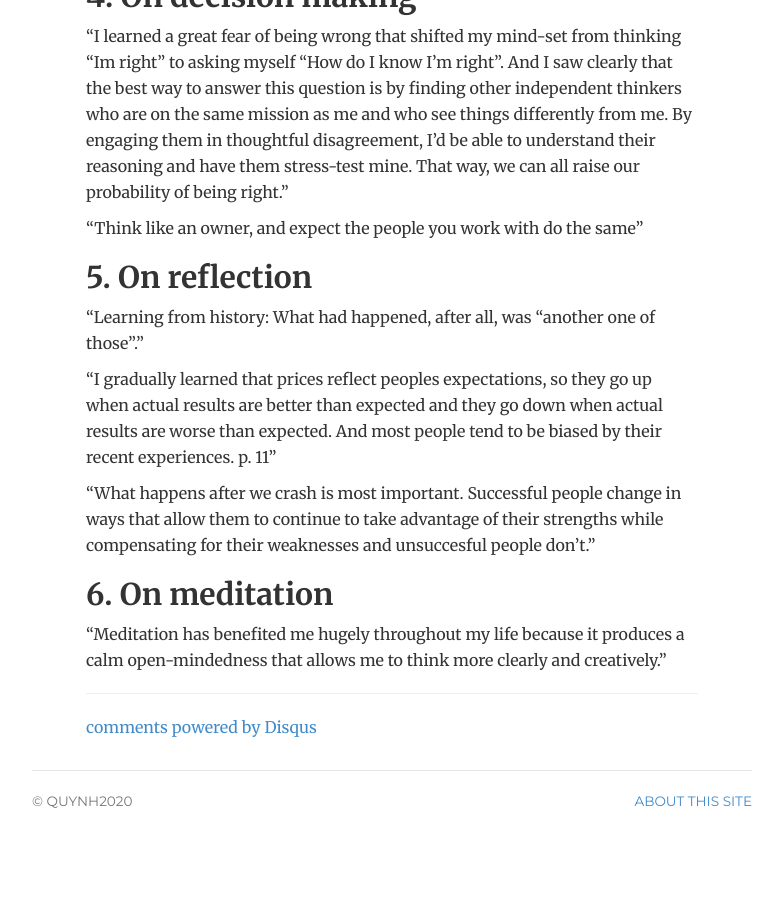
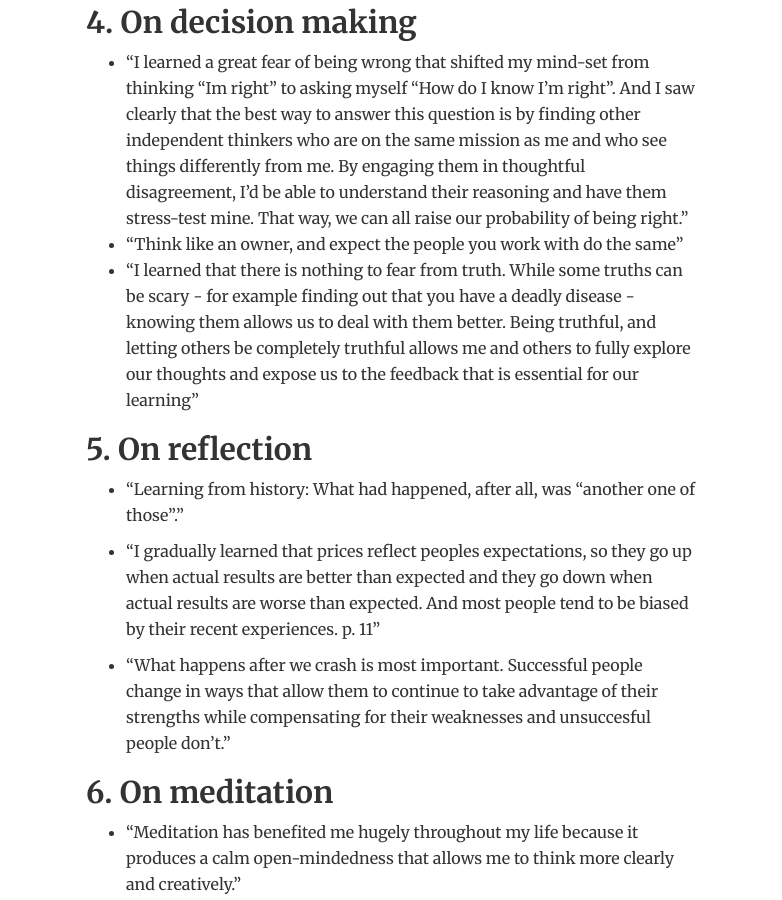
Before and after one commit to quynhdinh/quynhdinh.github.io, a Jekyll site: the page built from _posts/2020-12-07-principles-raydalio.md, in a window 1280 px wide and 900 px high, scrolled down 1286 px. Shown: the whole window, without its empty margins (248-1030 px from the left). Built offline with Jekyll 4.4.1, drawn with Linux system fonts in a browser that asks for light colours; comment, search, counter and statistics services are not loaded; before the commit the page ends 2148 px from its top, so only the background shows below that; some of the changed text lies outside the part shown.

Commit message:
Minor changes

```diff
--- a/_posts/2020-12-07-principles-raydalio.md
+++ b/_posts/2020-12-07-principles-raydalio.md
@@ -1,48 +1,90 @@
 ---
 layout: post
-title: "Some principles"
+title: "Some principles to live by"
 ---
+
 Here are some notes from the book **Principles** written by Ray Dalio.
+
 ## 1. On the importance of principles
 
-"The most important thing i learned is an approach to life based on principles that helps me find out whats true and what to do about it."
 
-"Principles are fundamental truths that serve as the foundations for behaviour that gets you what you want out of life. They can be applied again and again in similar situations to help you achieve your goals."
+
+- "The most important thing i learned is an approach to life based on principles that helps me find out whats true and what to do about it."
+
+
+
+- "Principles are fundamental truths that serve as the foundations for behaviour that gets you what you want out of life. They can be applied again and again in similar situations to help you achieve your goals."
+
+
 
 1) What do you want?
 
+
+
 2) What is true?
+
+
 
 3) What should you do to achieve what you want in light of what is true?
 
-"Having a good set of principles is like having a good collection of recipes for success."
+
+
+- "Having a good set of principles is like having a good collection of recipes for success."
+
+
 
 ## 2. On being grit
 
-"The most painful lesson that was repeatedly hammered home is that you can never be sure of anything: There are always risks out there that can hurt you badly, even in the seemingly safest bets, so its always best to assume you're missing something. This lesson changed my approach to decision making in ways that will reverberate throughout this book - and to which I attribute much of my success."
 
-"There is almost always a good path that you just haven't figured out yet, so look for it until you find it rather than settle for the choice that is then apparent to you."
 
-"I saw that to do exceptionally well you have to push your limits and that, if you push your limits, you will crash and it will hurt a lot. You will think you have failed - but that won't be true unless you give up. Believe it or not, your pain will fade and you will have many other opportunities ahead of you, though you might not see them at the time. The most important thing you can do is to gather the lessons these failures provide and gain humility and radical open-mindedness in order to increase your chances of success. Then you press on."
+- "The most painful lesson that was repeatedly hammered home is that you can never be sure of anything: There are always risks out there that can hurt you badly, even in the seemingly safest bets, so its always best to assume you're missing something. This lesson changed my approach to decision making in ways that will reverberate throughout this book - and to which I attribute much of my success."
+
+
+
+- "There is almost always a good path that you just haven't figured out yet, so look for it until you find it rather than settle for the choice that is then apparent to you."
+
+
+
+- "I saw that to do exceptionally well you have to push your limits and that, if you push your limits, you will crash and it will hurt a lot. You will think you have failed - but that won't be true unless you give up. Believe it or not, your pain will fade and you will have many other opportunities ahead of you, though you might not see them at the time. The most important thing you can do is to gather the lessons these failures provide and gain humility and radical open-mindedness in order to increase your chances of success. Then you press on."
+
+
 
 ## 3. On transparency
 
-"I believed strongly that we should bring problems and disagreements to the surface to learn what should be done to make things better. So Ross and i worked to build out an "error log" in the trading department."
+
+
+- "I believed strongly that we should bring problems and disagreements to the surface to learn what should be done to make things better. So Ross and i worked to build out an "error log" in the trading department."
+
+
 
 ## 4. On decision making
 
-"I learned a great fear of being wrong that shifted my mind-set from thinking "Im right" to asking myself "How do I know I'm right". And I saw clearly that the best way to answer this question is by finding other independent thinkers who are on the same mission as me and who see things differently from me. By engaging them in thoughtful disagreement, I'd be able to understand their reasoning and have them stress-test mine. That way, we can all raise our probability of being right."
 
-"Think like an owner, and expect the people you work with do the same"
+
+- "I learned a great fear of being wrong that shifted my mind-set from thinking "Im right" to asking myself "How do I know I'm right". And I saw clearly that the best way to answer this question is by finding other independent thinkers who are on the same mission as me and who see things differently from me. By engaging them in thoughtful disagreement, I'd be able to understand their reasoning and have them stress-test mine. That way, we can all raise our probability of being right."
+- "Think like an owner, and expect the people you work with do the same"
+- "I learned that there is nothing to fear from truth. While some truths can be scary - for example finding out that you have a deadly disease - knowing them allows us to deal with them better. Being truthful, and letting others be completely truthful allows me and others to fully explore our thoughts and expose us to the feedback that is essential for our learning"
+
+
 
 ## 5. On reflection
 
-"Learning from history: What had happened, after all, was "another one of those"."
 
-"I gradually learned that prices reflect peoples expectations, so they go up when actual results are better than expected and they go down when actual results are worse than expected. And most people tend to be biased by their recent experiences. p. 11"
 
-"What happens after we crash is most important. Successful people change in ways that allow them to continue to take advantage of their strengths while compensating for their weaknesses and unsuccesful people don't."
+- "Learning from history: What had happened, after all, was "another one of those"."
+
+
+
+- "I gradually learned that prices reflect peoples expectations, so they go up when actual results are better than expected and they go down when actual results are worse than expected. And most people tend to be biased by their recent experiences. p. 11"
+
+
+
+- "What happens after we crash is most important. Successful people change in ways that allow them to continue to take advantage of their strengths while compensating for their weaknesses and unsuccesful people don't."
+
+
 
 ## 6. On meditation
 
-"Meditation has benefited me hugely throughout my life because it produces a calm open-mindedness that allows me to think more clearly and creatively."
+
+
+- "Meditation has benefited me hugely throughout my life because it produces a calm open-mindedness that allows me to think more clearly and creatively."
```
